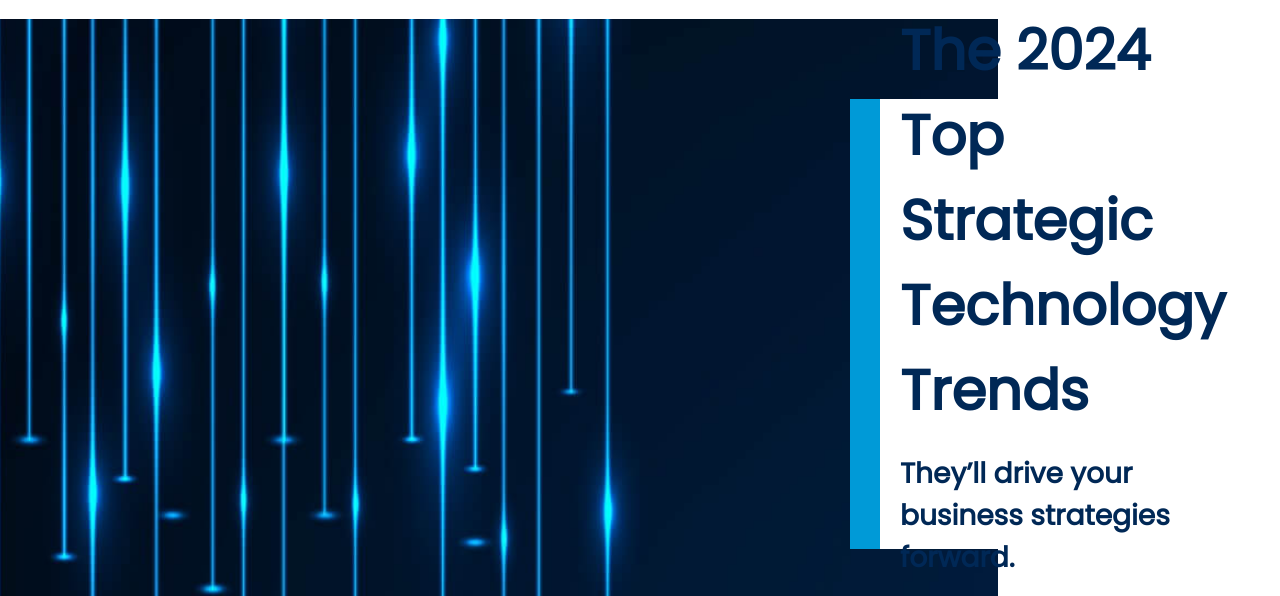
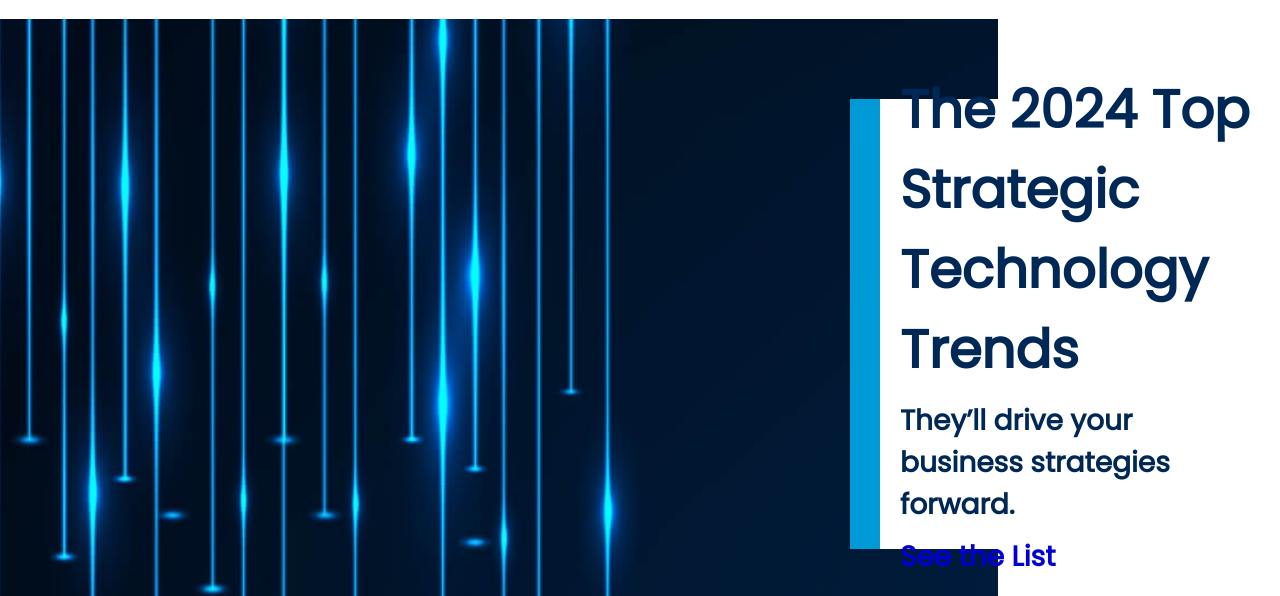
Before and after one commit to Rajesh7974/gartner, a plain HTML site: page index.html in a window 1280 px wide. Shown: the part 181-777 px from the top of the page. Drawn offline with Linux system fonts and the light colour scheme.

Commit message:
first commit

```diff
--- a/style.css
+++ b/style.css
@@ -175,10 +175,10 @@
     justify-content: center;
     flex-direction: column;
     padding-inline: 2%;
-    row-gap: 20px;
+    row-gap: 10px;
 }
 .box h1{
-    font-size:56px ;
+    font-size:53px ;
     color: rgb(0,40,86);
     width: 80%;
     font-weight: 700;
```
